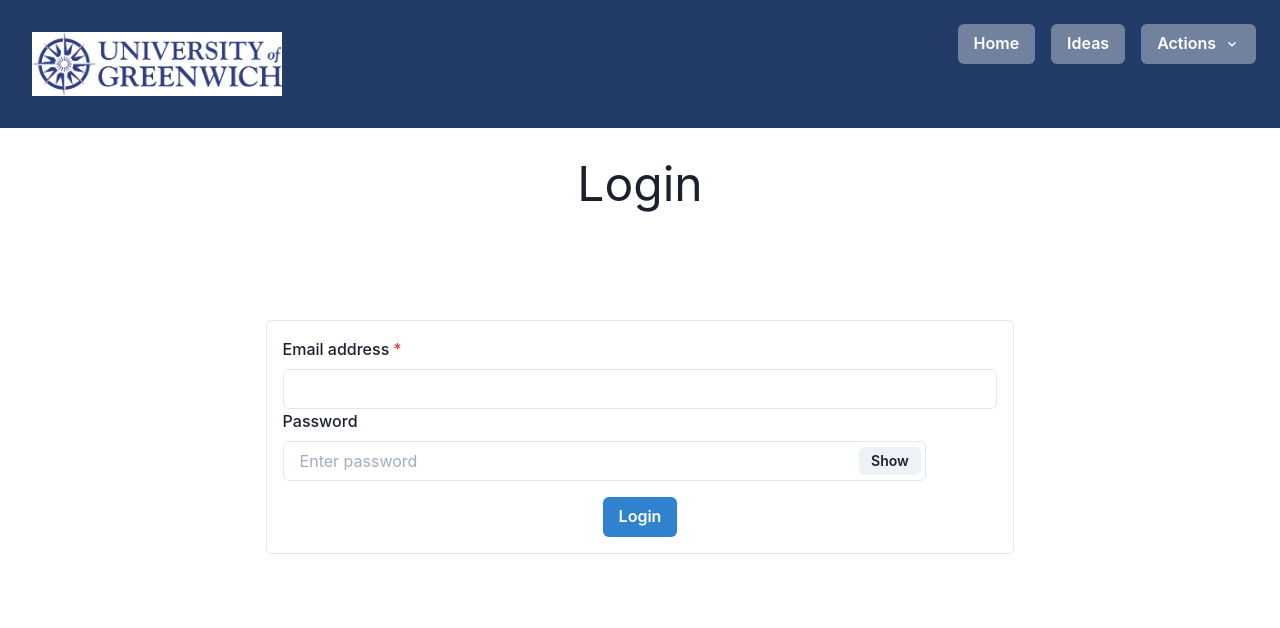
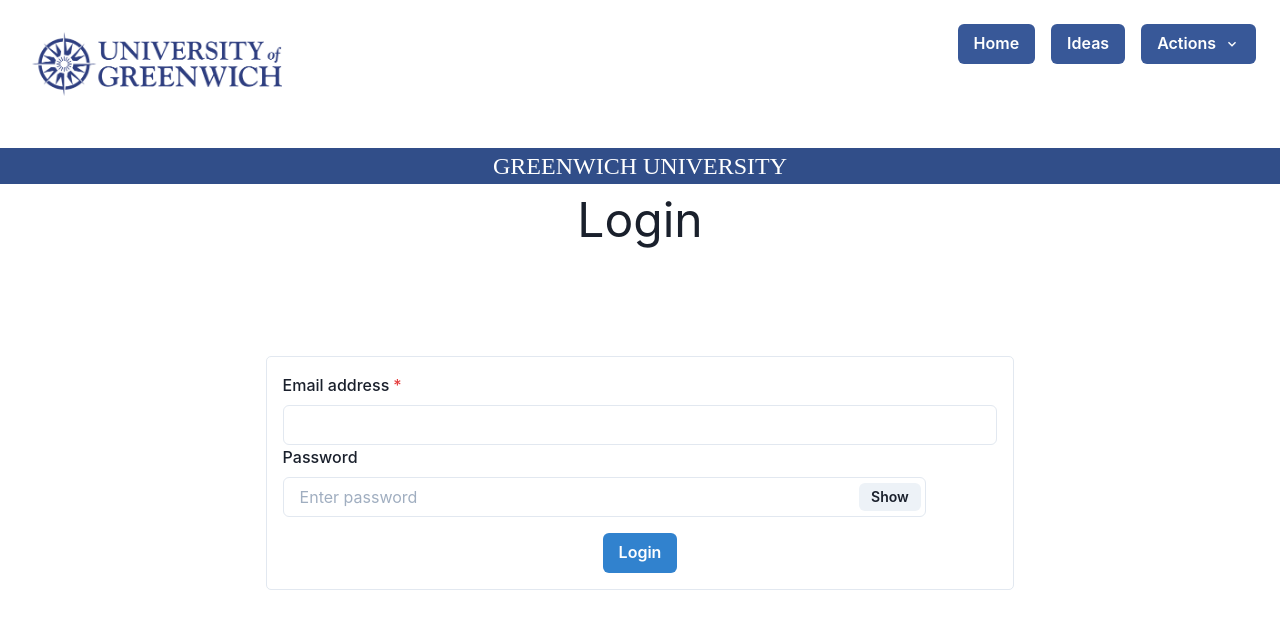
Before and after one commit to COMP1640-Team3/client-app, a React (Create React App) app: page / in a window 1280 px wide. Shown: the top 628 px of the page. Built offline with nearby package versions, Linux system fonts and the light colour scheme.

Commit message:
change font

```diff
--- a/src/components/Layout/TopNav.js
+++ b/src/components/Layout/TopNav.js
@@ -1,6 +1,6 @@
 import React from "react";
 import {Link, NavLink} from "react-router-dom";
-import {Box, Button, Flex, Heading, Menu, MenuButton, MenuItem, MenuList, Spacer,} from "@chakra-ui/react";
+import {Box, Button, Flex, Heading, Menu, MenuButton, MenuItem, MenuList, Spacer, Text,} from "@chakra-ui/react";
 import {ChevronDownIcon} from "@chakra-ui/icons";
 import "../../css/layouts/topnav.css";
 import Logout from "../Logout";
@@ -19,29 +19,29 @@
 
     return (
         <>
-            <Flex p="6" mb={'5'} bg={'facebook.800'}>
+            <Flex p="6" mb={'5'} bg={'white'}>
                 <Box p="2">
-                    <Heading size="md" color={'white'}>
+                    <Heading size="md" color={'black'}>
                         <img width={'250'} height={'64'} src={require('../../images/logo_blue_550.png')}/>
                     </Heading>
                 </Box>
                 <Spacer/>
                 <Box>
                     <NavLink style={navStyle} to="/">
-                        <Button colorScheme={'whiteAlpha'} mr="4">
+                        <Button colorScheme={'facebook'} mr="4">
                             Home
                         </Button>
                     </NavLink>
 
                     <NavLink style={navStyle} to="/ideas">
-                        <Button colorScheme={'whiteAlpha'}>Ideas</Button>
+                        <Button colorScheme={'facebook'}>Ideas</Button>
                     </NavLink>
 
                     <Menu>
                         <MenuButton
                             transition="all 0.2s"
                             ml={4}
-                            colorScheme={'whiteAlpha'}
+                            colorScheme={'facebook'}
                             as={Button}
                             rightIcon={<ChevronDownIcon/>}
                         >
@@ -77,7 +77,7 @@
                             <MenuButton
                                 transition="all 0.2s"
                                 ml={4}
-                                olorScheme={'whiteAlpha'}
+                                colorScheme={'facebook'}
                                 as={Button}
                                 rightIcon={<ChevronDownIcon/>}
                             >
@@ -96,6 +96,11 @@
                     )}
                 </Box>
             </Flex>
+            <Flex bg={'facebook.600'} color={'white'}>
+                <Box w={'100%'}>
+                    <Text fontSize='2xl' align={'center'} fontFamily={'Source Code Pro'}>GREENWICH UNIVERSITY</Text>
+                </Box>
+            </Flex>
         </>
     );
 };
--- a/src/index.css
+++ b/src/index.css
@@ -1,13 +1,13 @@
 body {
-  margin: 0;
-  font-family: -apple-system, BlinkMacSystemFont, 'Segoe UI', 'Roboto', 'Oxygen',
+    margin: 0;
+    font-family: source-code-pro, -apple-system, BlinkMacSystemFont, 'Segoe UI', 'Roboto', 'Oxygen',
     'Ubuntu', 'Cantarell', 'Fira Sans', 'Droid Sans', 'Helvetica Neue',
     sans-serif;
-  -webkit-font-smoothing: antialiased;
-  -moz-osx-font-smoothing: grayscale;
+    -webkit-font-smoothing: antialiased;
+    -moz-osx-font-smoothing: grayscale;
 }
 
 code {
-  font-family: source-code-pro, Menlo, Monaco, Consolas, 'Courier New',
+    font-family: source-code-pro, Menlo, Monaco, Consolas, 'Courier New',
     monospace;
 }
```
